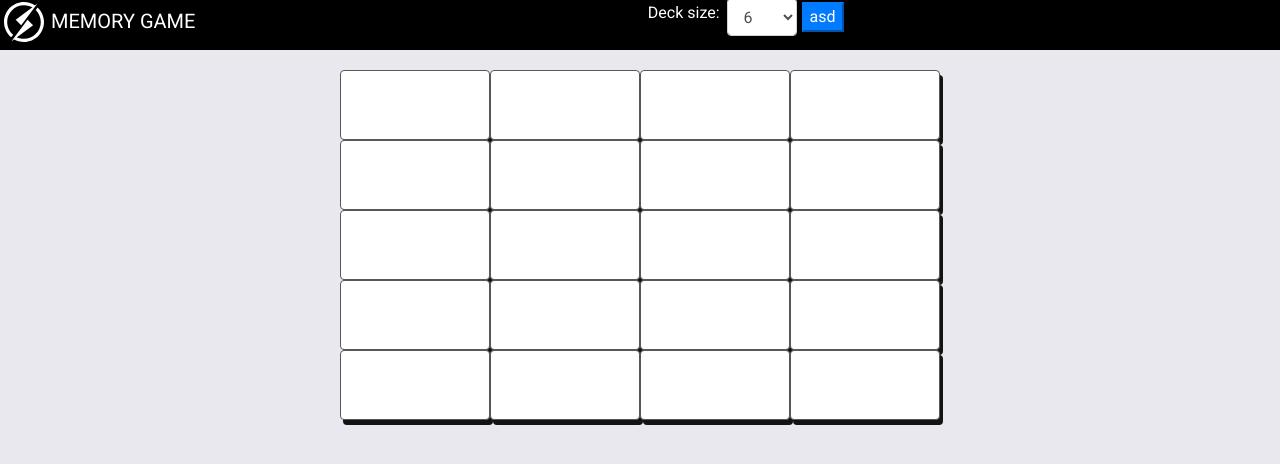
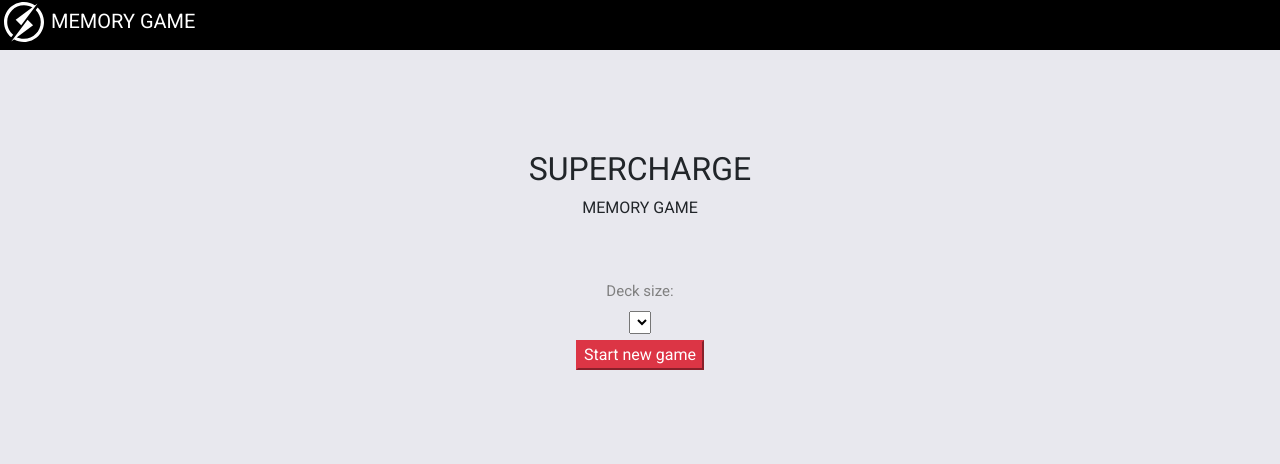
Before and after one commit to AttilaMuller/supercharge-frontend, an Angular app: page / in a window 1280 px wide. Shown: the top 464 px of the page. Built offline with nearby package versions, Linux system fonts and the light colour scheme.

Commit message:
added game starter view to board (css html).

```diff
--- a/src/app/board/board.component.css
+++ b/src/app/board/board.component.css
@@ -8,6 +8,7 @@
   color: white;
   box-shadow: #131313 3px 5px;
 }
+
 
 .card img {
 width: 50px;
@@ -22,6 +23,10 @@
 }
 .container {
 text-align: center;
+}
+
+.title-holder {
+  padding-top: 100px;
 }
 
 h5, h1 {
@@ -48,6 +53,28 @@ h5, h1 {
   padding-top: 20px;
 }
 
+.starter-text {
+  text-align: center;
+}
+
+.selection {
+  padding-bottom: 5px;
+}
+
+.form-group label{
+  font-size: 15px;
+  color: gray;
+  padding-top: 60px;
+  display: flex;
+  justify-content: center;
+  align-items: center;
+}
+
+.form-control {
+  width: 70px;
+}
+
+
 @keyframes flip {
   0% {transform: scaleX(-1); opacity: 0;}
   50%{transform: scale(1.4); opacity: 80%}
--- a/src/app/board/board.component.html
+++ b/src/app/board/board.component.html
@@ -1,5 +1,20 @@
 <div class="container">
-  <div class="gameholder">
+  <div class="starter-text" *ngIf="!gameStarted">
+    <div class="title-holder">
+      <h2>SUPERCHARGE</h2>
+      MEMORY GAME
+    </div>
+    <div class="form-group">
+      <label for="deck-size">Deck size:</label>
+      <div class="selection">
+        <select  id="deck-size" #select>
+          <option *ngFor="let size of deckSizes">{{size}}</option>
+        </select>
+      </div>
+      <button (click)="setDeckSize(select)" class="btn-danger">Start new game</button>
+    </div>
+  </div>
+  <div *ngIf="gameStarted" class="gameholder">
     <h1 *ngIf="gameWon">You won!</h1>
     <div class="row">
       <div (click)="flipCheck(i)" *ngFor="let card of cards; index as i" class="col-6 col-md-3 card">
--- a/src/app/board/board.component.ts
+++ b/src/app/board/board.component.ts
@@ -11,6 +11,7 @@ export class BoardComponent implements OnInit {
   cards: Card[];
   indexOfFlipped: number[] = [];
   gameWon = false;
+  gameStarted = false;
 
   constructor(private cardService: CardService) { }
 
--- a/src/app/navbar/navbar.component.css
+++ b/src/app/navbar/navbar.component.css
@@ -34,11 +34,6 @@
   width: 70px;
 }
 
-.form-group {
-  display: flex;
-  align-items: center;
-  justify-content: center;
-}
 
 .form-group label {
   padding: 7px;
--- a/src/app/navbar/navbar.component.html
+++ b/src/app/navbar/navbar.component.html
@@ -4,11 +4,11 @@
     <h5>MEMORY GAME</h5>
   </div>
   <div class="form-group">
-    <label for="deck-size">Deck size:</label>
-    <select class="form-control" id="deck-size" #select>
-      <option *ngFor="let size of deckSizes">{{size}}</option>
-    </select>
-    <button (click)="setDeckSize(select)" class="btn-primary">asd</button>
+    <!--<label for="deck-size">Deck size:</label>-->
+    <!--<select class="form-control" id="deck-size" #select>-->
+      <!--<option *ngFor="let size of deckSizes">{{size}}</option>-->
+    <!--</select>-->
+    <!--<button (click)="setDeckSize(select)" class="btn-primary">Start new game</button>-->
   </div>
   <div></div>
 </div>
--- a/src/app/navbar/navbar.component.ts
+++ b/src/app/navbar/navbar.component.ts
@@ -19,7 +19,9 @@ export class NavbarComponent implements OnInit {
 
   addDeckNumbers() {
     for (let i = 6; i <= 20; i++) {
-      this.deckSizes.push(i);
+      if (i % 2 === 0) {
+        this.deckSizes.push(i);
+      }
     }
   }
 
```
Lines whose indentation alone changed are shown as unchanged.
